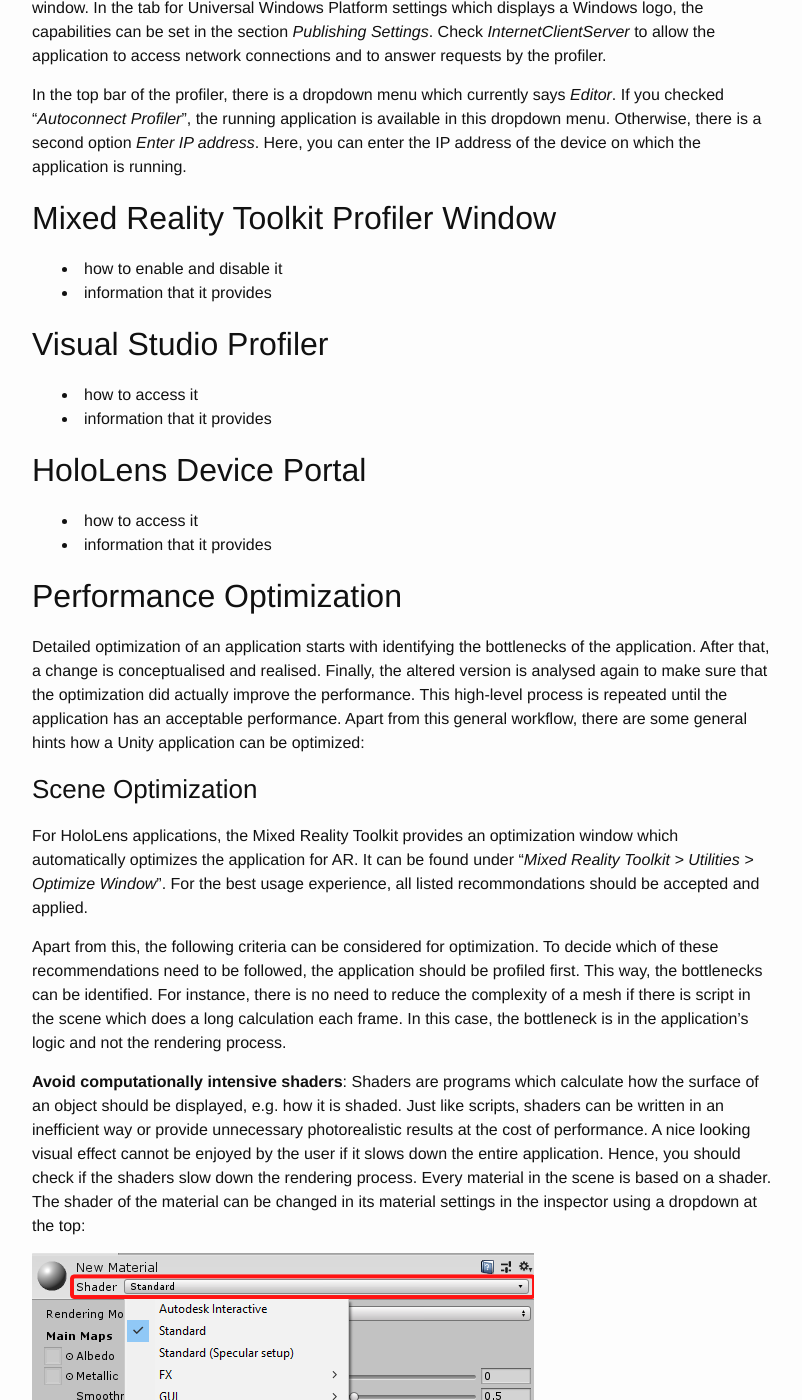
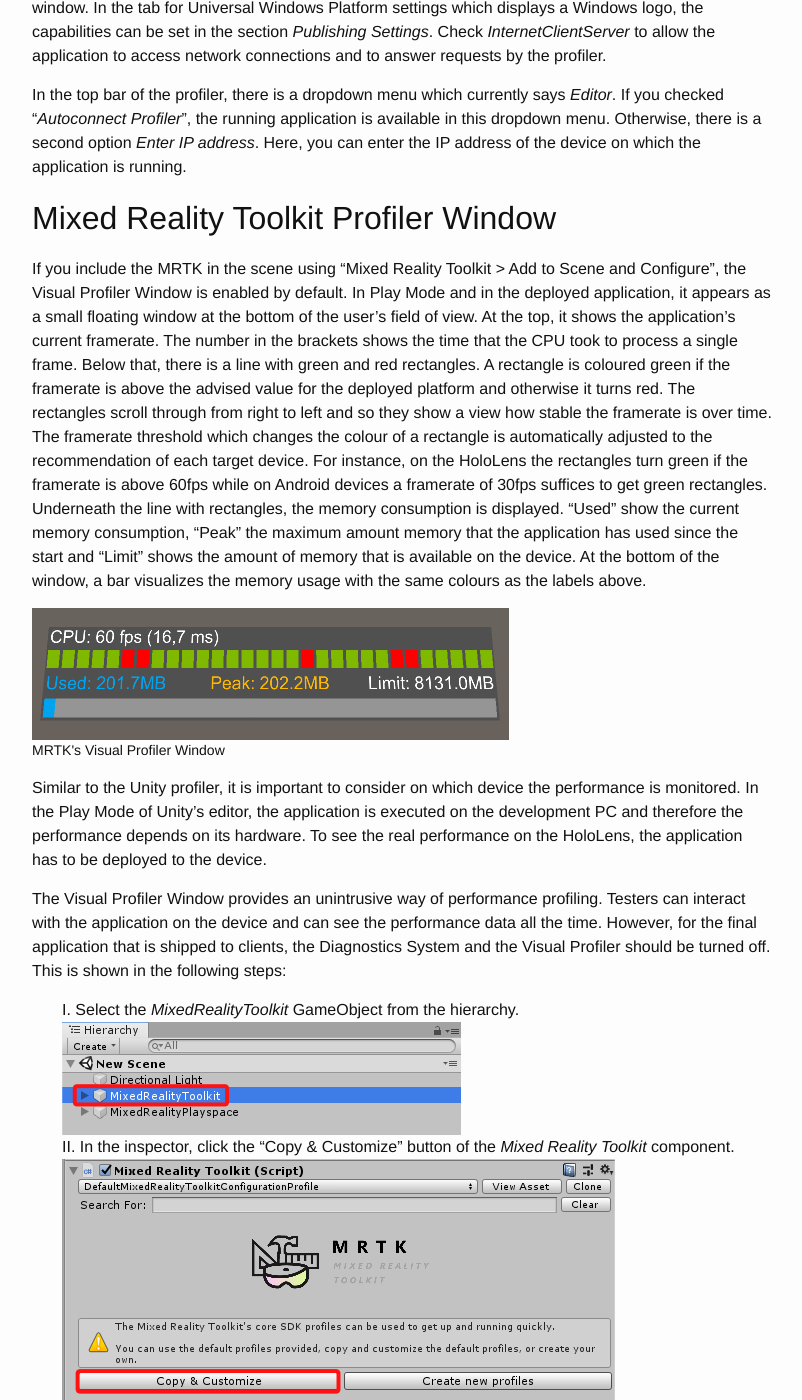
Before and after one commit to klamma/ar-for-eu-book, a Jekyll site: the page built from _pages/chapters/performance_profiling.md, in a window 1280 px wide and 1400 px high, scrolled down 2066 px. Shown: the whole window, without its empty margins (238-1040 px from the left). Built offline with Jekyll 4.4.1, drawn with Linux system fonts in a browser that asks for light colours; nearby versions of some CDN libraries; some of the changed text lies outside the part shown.

Commit message:
added section about MRTK visual debugger (profiling chapter)

```diff
--- a/_pages/chapters/performance_profiling.md
+++ b/_pages/chapters/performance_profiling.md
@@ -73,8 +73,50 @@
 
 ## Mixed Reality Toolkit Profiler Window
 
-- how to enable and disable it
-- information that it provides
+If you include the MRTK in the scene using "Mixed Reality Toolkit > Add to Scene and Configure", the Visual Profiler Window is enabled by default.
+In Play Mode and in the deployed application, it appears as a small floating window at the bottom of the user's field of view.
+At the top, it shows the application's current framerate.
+The number in the brackets shows the time that the CPU took to process a single frame.
+Below that, there is a line with green and red rectangles.
+A rectangle is coloured green if the framerate is above the advised value for the deployed platform and otherwise it turns red.
+The rectangles scroll through from right to left and so they show a view how stable the framerate is over time.
+The framerate threshold which changes the colour of a rectangle is automatically adjusted to the recommendation of each target device.
+For instance, on the HoloLens the rectangles turn green if the framerate is above 60fps while on Android devices a framerate of 30fps suffices to get green rectangles.
+Underneath the line with rectangles, the memory consumption is displayed.
+"Used" show the current memory consumption, "Peak" the maximum amount memory that the application has used since the start and "Limit" shows the amount of memory that is available on the device.
+At the bottom of the window, a bar visualizes the memory usage with the same colours as the labels above.
+
+{% include image.html url="/assets/figures/performance_profiling/MRTKDiagnosisWindow.png" base=pathToRoot description="MRTK's Visual Profiler Window" %}
+
+Similar to the Unity profiler, it is important to consider on which device the performance is monitored.
+In the Play Mode of Unity's editor, the application is executed on the development PC and therefore the performance depends on its hardware.
+To see the real performance on the HoloLens, the application has to be deployed to the device.
+
+The Visual Profiler Window provides an unintrusive way of performance profiling.
+Testers can interact with the application on the device and can see the performance data all the time.
+However, for the final application that is shipped to clients, the Diagnostics System and the Visual Profiler should be turned off.
+This is shown in the following steps:
+
+1. Select the *MixedRealityToolkit* GameObject from the hierarchy.
+   ![Select MRTK]({{pathToRoot}}/assets/figures/performance_profiling/disable_diagnostics/SelectMRTK.png)
+2. In the inspector, click the "Copy & Customize" button of the *Mixed Reality Toolkit* component.
+   ![Copy & Customize]({{pathToRoot}}/assets/figures/performance_profiling/disable_diagnostics/CopyCustomize.png)
+3. The buttom opens a window.
+   Give the new profile a descriptive name, e.g. "ReleaseMRTKProfile" because this will be the profile for releasing the software.
+   You can leave all other options at default.
+   Click the "Clone" button to confirm the settings and create a copy of the original profile.
+4. The profile is created in a "CustomProfiles" folder and is automatically applied to the *MixedRealityToolkit* GameObject in the scene.
+   With the profile selected, go to the Diagnostics section in the inspector.
+   Clone the sub-profile by clicking the "Clone" button.
+   ![Clone Diagnostics]({{pathToRoot}}/assets/figures/performance_profiling/disable_diagnostics/CloneDiagnostics.png)
+5. In the opened window, change the name, e.g. to "ReleaseDiagnosticsProfile" and leave everything else at their default settings.
+   Confirm the settings by clicking "Clone".
+   The MRTK creates a copy of the diagnostics profile settings and links the copy with the currently active MRTK instance.
+   You can now edit the diagnostics settings.
+6. For the final release, we do not need the diagnostics system since it should only be used during development.
+   So, uncheck "Enable Diagnostics System".
+   If you now start the application, the visual profiler window will not appear and the diagnostics services will not be executed.
+   ![Disable Diagnostics]({{pathToRoot}}/assets/figures/performance_profiling/disable_diagnostics/DisableDiagnostics.png)
 
 ## Visual Studio Profiler
 
```
Also changed, not shown: assets/figures/performance_profiling/MRTKDiagnosisWindow.png (added), assets/figures/performance_profiling/disable_diagnostics/CloneDiagnostics.png (added), assets/figures/performance_profiling/disable_diagnostics/CopyCustomize.png (added), assets/figures/performance_profiling/disable_diagnostics/DisableDiagnostics.png (added), assets/figures/performance_profiling/disable_diagnostics/SelectMRTK.png (added).
